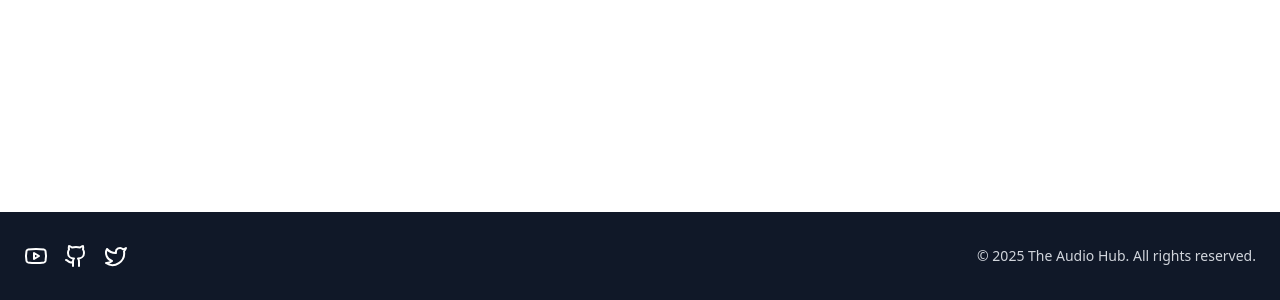
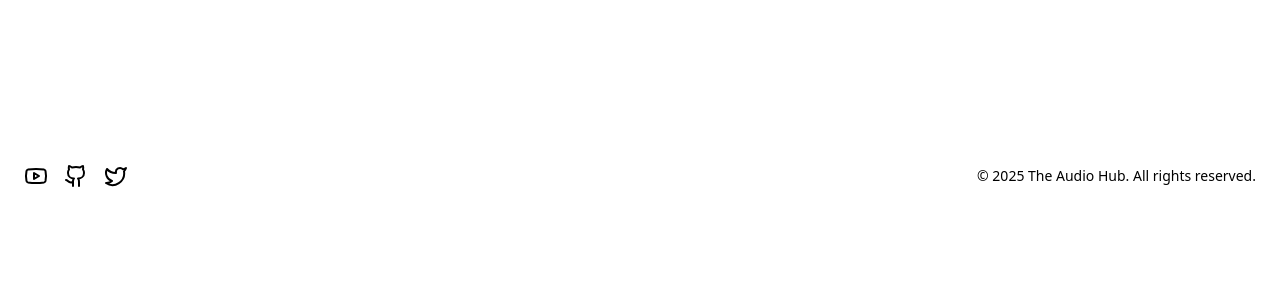
Before and after one commit to SDSU-CompE-561-Spring-2025/nba-sports-tracker, a Next.js app in the folder frontend/: page / in a window 1280 px wide. Shown: the part 745-1045 px from the top of the page. After the commit the page ends 965 px from the top, so only its background shows below. Built offline with nearby package versions, Linux system fonts and the light colour scheme.

Commit message:
finished navbar, done with footer

```diff
--- a/frontend/src/components/Footer.tsx
+++ b/frontend/src/components/Footer.tsx
@@ -4,32 +4,42 @@ import Link from "next/link";
 
 export default function Footer() {
     return (
-        <footer className="absulute bottom-0 bg-gray-900 text-white py-8 mt-20">
+        <footer
+          className="
+            w-full
+            bg-white        dark:bg-black
+            text-black   dark:text-gray-100
+            py-8
+          "
+        >
           <div className="container mx-auto px-4 md:px-6 flex flex-col md:flex-row items-center justify-between">
             <div className="flex items-center space-x-4">
               <Link
-                        className="text-white hover:text-gray-300"
                 href="#"
+                className="hover:text-gray-600 dark:hover:text-gray-300"
               >
                 <YoutubeIcon className="h-6 w-6" />
                 <span className="sr-only">YouTube</span>
               </Link>
+
               <Link
-                        className="text-white hover:text-gray-300"
                 href="#"
+                className="hover:text-gray-600 dark:hover:text-gray-300"
               >
                 <GithubIcon className="h-6 w-6" />
                 <span className="sr-only">GitHub</span>
               </Link>
+
               <Link
-                        className="text-white hover:text-gray-300"
                 href="#"
+                className="hover:text-gray-600 dark:hover:text-gray-300"
               >
                 <TwitterIcon className="h-6 w-6" />
                 <span className="sr-only">Twitter</span>
               </Link>
             </div>
-                <p className="mt-4 md:mt-0 text-sm text-gray-300">
+
+            <p className="mt-4 md:mt-0 text-sm">
               &copy; 2025 The Audio Hub. All rights reserved.
             </p>
           </div>
--- a/frontend/src/components/NavBar.tsx
+++ b/frontend/src/components/NavBar.tsx
@@ -65,13 +65,13 @@ function NavBar() {
                 <Link
                     href="/sign_in_sign_up"
                         className="
-                        inline-flex        /* becomes a flex container */
-                        items-center       /* vertically center its content */
-                        justify-center     /* horizontally center its content */
-                        h-full             /* match the nav’s height (e.g. 80px) */
-                        aspect-square      /* force width = height */
-                        p-0                /* no extra padding */
-                        rounded-none       /* square corners */
+                        flex
+                        items-center
+                        justify-center
+                        h-full
+                        aspect-square
+                        p-0
+                        rounded-none
                         "
                     >
                     <LogIn/>
@@ -82,13 +82,13 @@ function NavBar() {
                 <Link
                     href="/sign_in_sign_up"
                     className="
-                            inline-flex        /* becomes a flex container */
-                            items-center       /* vertically center its content */
-                            justify-center     /* horizontally center its content */
-                            h-full             /* match the nav’s height (e.g. 80px) */
-                            aspect-square      /* force width = height */
-                            p-0                /* no extra padding */
-                            rounded-none       /* square corners */
+                            flex
+                            items-center
+                            justify-center
+                            h-full
+                            aspect-square
+                            p-0
+                            rounded-none
                     "
                 >
                     <UserRoundPlus/>
@@ -136,7 +136,7 @@ function NavbarItems({link, label, clickCallBack}: NavbarItemProps) {
                     {label}
                 </Link>
                 {isActive && (
-                    <div className="absolute -bottom-[2px] left-1/2 hidden h-[5px] w-[80%] -translate-x-1/2 rounded xl bg-amber-500 md:block" />
+                    <div className="absolute -bottom-[1px] left-1/2 hidden h-[3.5px] w-[80%] -translate-x-1/2 rounded xl bg-amber-500 md:block" />
                 )}
             </div>
         </>
--- a/frontend/src/components/UserButton.tsx
+++ b/frontend/src/components/UserButton.tsx
@@ -10,13 +10,13 @@ function UserButton() {
                 <Link
                     href="/sign_in_sign_up"
                     className="
-                            inline-flex        /* becomes a flex container */
-                            items-center       /* vertically center its content */
-                            justify-center     /* horizontally center its content */
-                            h-full             /* match the nav’s height (e.g. 80px) */
-                            aspect-square      /* force width = height */
-                            p-0                /* no extra padding */
-                            rounded-none       /* square corners */
+                            flex
+                            items-center
+                            justify-center
+                            h-full
+                            aspect-square
+                            p-0
+                            rounded-none
                     "
                 >
                     <User/>
```
Lines whose indentation alone changed are shown as unchanged.
